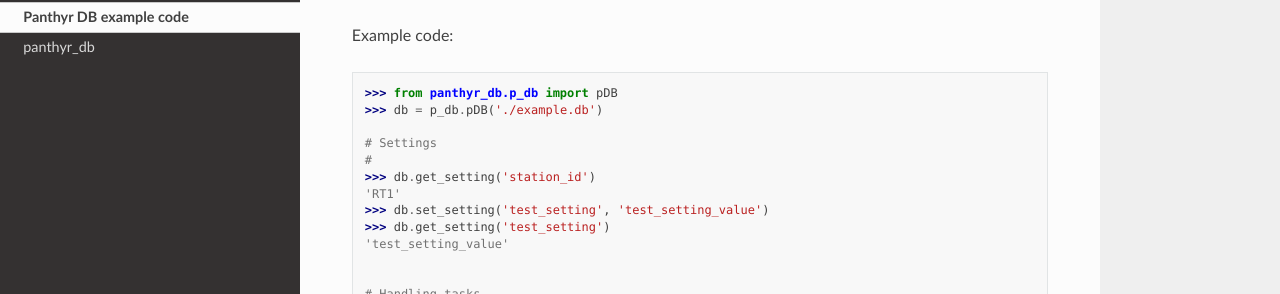
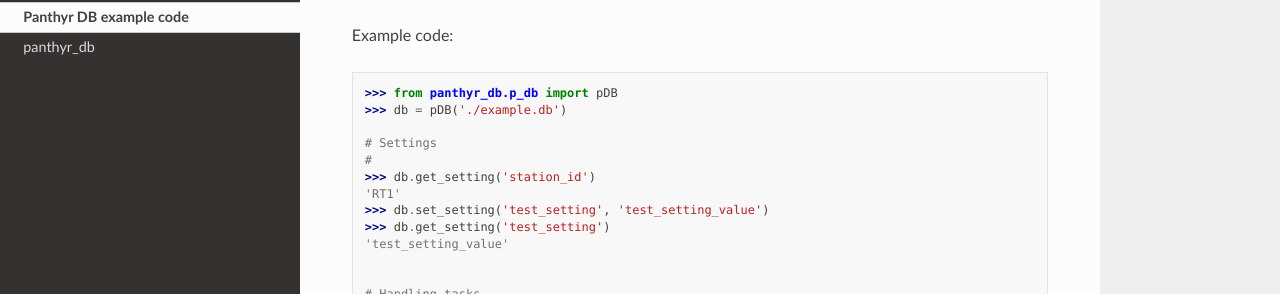
Before and after one commit to Panthyr/panthyr_db, a Sphinx documentation site: the page built from docs/source/usage.rst, in a window 1280 px wide and 1128 px high. Shown: the part 136-430 px from the top of the window. Built offline with Sphinx 7.4.7 and the Read the Docs theme 2.0.0, drawn with Linux system fonts in a browser that asks for light colours.

Commit message:
Call correct module sequence

```diff
--- a/docs/source/usage.rst
+++ b/docs/source/usage.rst
@@ -7,7 +7,7 @@ Example code:
 .. code:: python
 
     >>> from panthyr_db.p_db import pDB
-    >>> db = p_db.pDB('./example.db')
+    >>> db = pDB('./example.db')
 
     # Settings
     #
```
